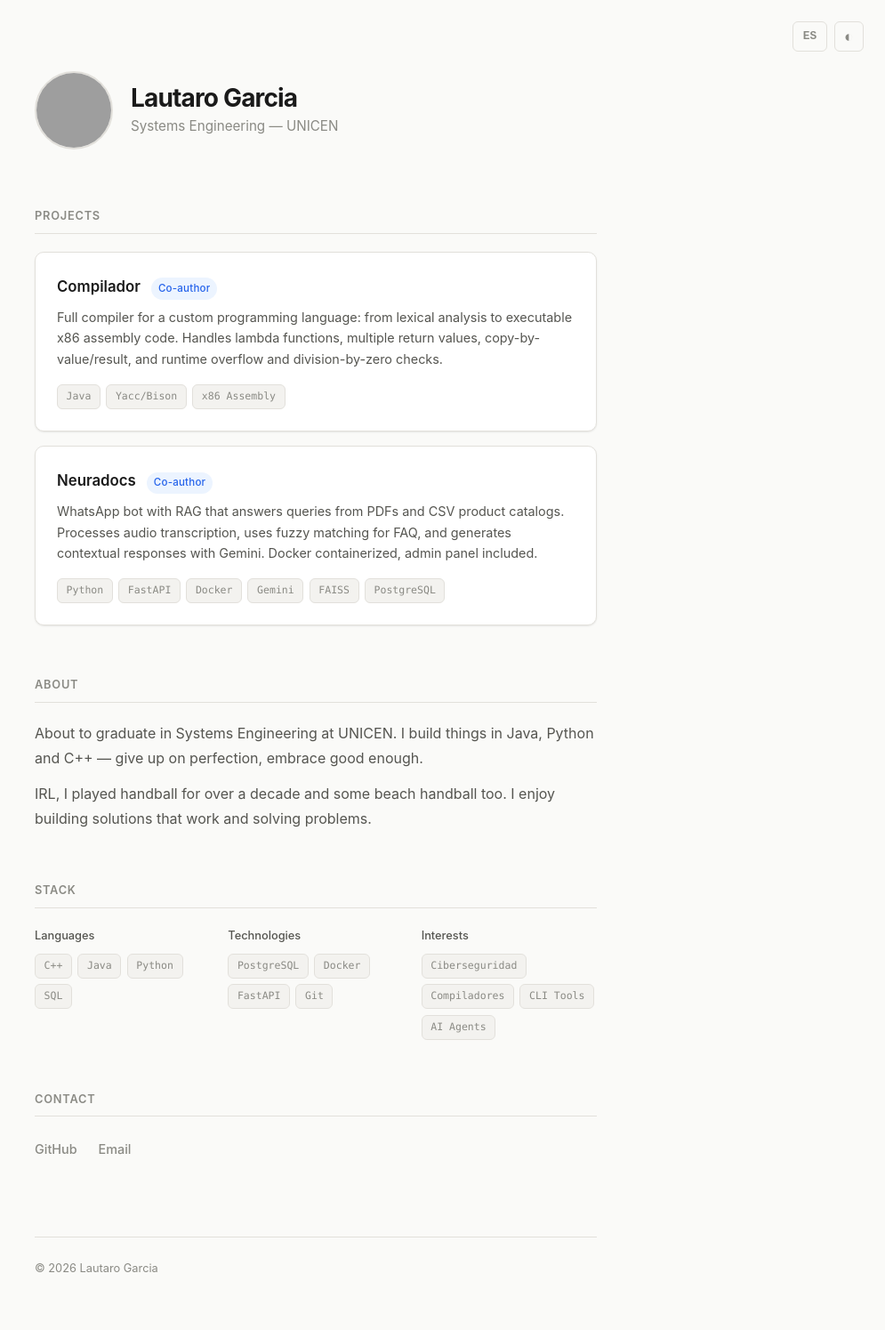
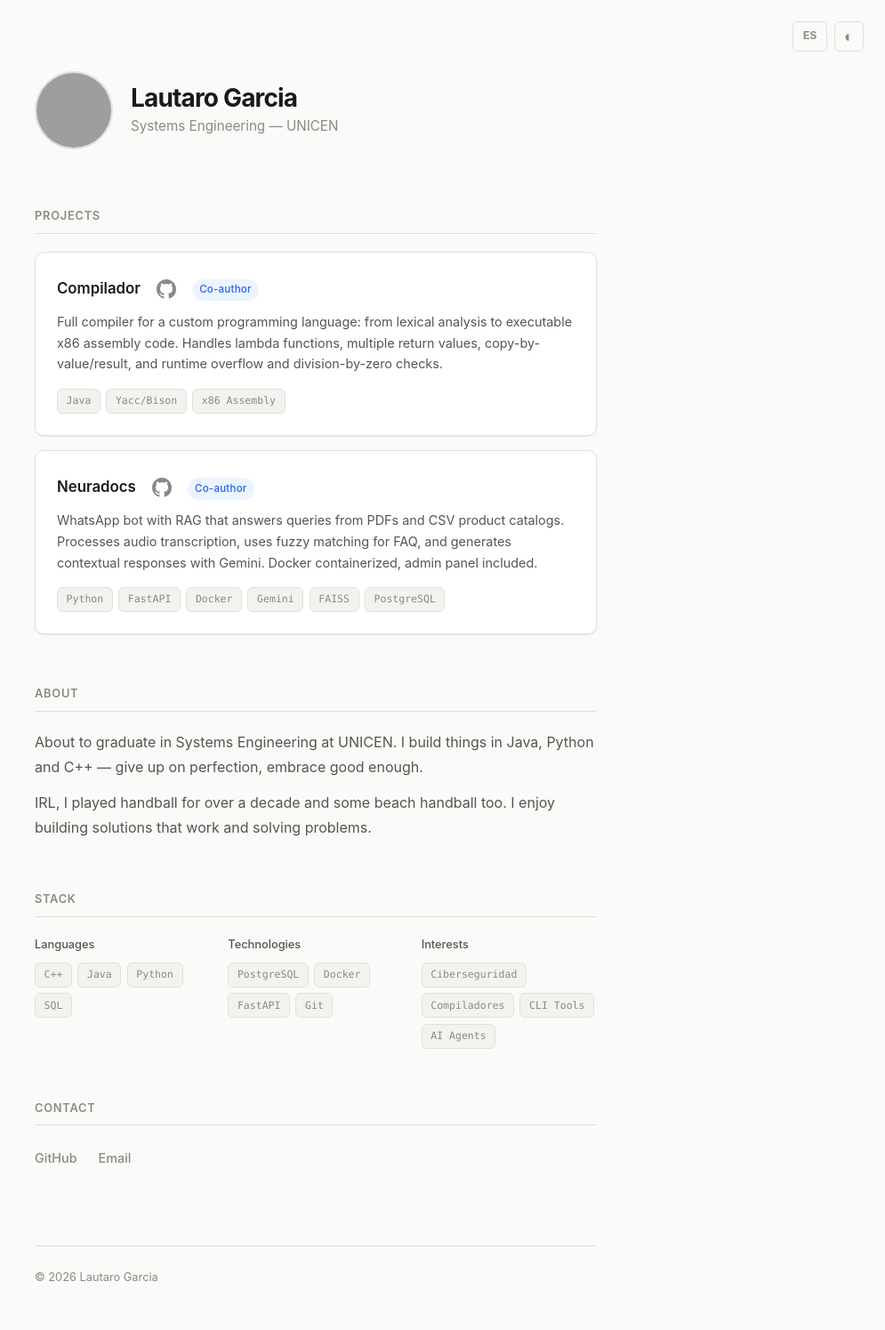
Before and after one commit to LautaroGarciaP/LautaroGarciaP.github.io, a Jekyll site: the page built from index.md, in a window 1280 px wide. Shown: the whole page at 89% size, without its empty margins (285-1280 px from the left). Built offline with Jekyll 4.4.1, drawn with Linux system fonts in a browser that asks for light colours; grey boxes are pictures that could not be loaded.

Commit message:
feat: replace project name link with larger GitHub icon

```diff
--- a/assets/css/main.scss
+++ b/assets/css/main.scss
@@ -266,14 +266,28 @@ h2 {
   font-weight: 600;
 }
 
-.project-header h3 a {
-  color: var(--text);
+.project-github {
+  color: var(--muted);
+  display: inline-flex;
+  align-items: center;
+  justify-content: center;
   text-decoration: none;
-  transition: color 0.2s ease;
+  vertical-align: middle;
+  margin-left: 0.5rem;
+  width: 34px;
+  height: 34px;
+  border-radius: 50%;
+  transition: all 0.2s ease;
 }
 
-.project-header h3 a:hover {
+.project-github:hover {
   color: var(--accent);
+  background: var(--bg-subtle);
+  transform: scale(1.15);
+}
+
+.project-github svg {
+  display: block;
 }
 
 .project-role {
--- a/index.md
+++ b/index.md
@@ -27,7 +27,12 @@ layout: default
       <article class="project-card" data-lang="en">
         <div class="project-header">
           <h3>
-            {% if project.url %}<a href="{{ project.url }}" target="_blank" rel="noopener noreferrer">{{ project.name }}</a>{% else %}{{ project.name }}{% endif %}
+            {{ project.name }}
+            {% if project.url %}
+            <a href="{{ project.url }}" target="_blank" rel="noopener noreferrer" class="project-github" aria-label="GitHub repository">
+              <svg viewBox="0 0 24 24" width="22" height="22" fill="currentColor"><path d="M12 0C5.37 0 0 5.37 0 12c0 5.31 3.435 9.795 8.205 11.385.6.105.825-.255.825-.57 0-.285-.015-1.23-.015-2.235-3.015.555-3.795-.735-4.035-1.41-.135-.345-.72-1.41-1.23-1.695-.42-.225-1.02-.78-.015-.795.945-.015 1.62.87 1.845 1.23 1.08 1.815 2.805 1.305 3.495.99.105-.78.42-1.305.765-1.605-2.67-.3-5.46-1.335-5.46-5.925 0-1.305.465-2.385 1.23-3.225-.12-.3-.54-1.53.12-3.18 0 0 1.005-.315 3.3 1.23.96-.27 1.98-.405 3-.405s2.04.135 3 .405c2.295-1.56 3.3-1.23 3.3-1.23.66 1.65.24 2.88.12 3.18.765.84 1.23 1.905 1.23 3.225 0 4.605-2.805 5.625-5.475 5.925.435.375.81 1.095.81 2.22 0 1.605-.015 2.895-.015 3.3 0 .315.225.69.825.57A12.02 12.02 0 0024 12c0-6.63-5.37-12-12-12z"/></svg>
+            </a>
+            {% endif %}
           </h3>
           {% if project.role %}
           <span class="project-role">{{ project.role }}</span>
@@ -47,7 +52,12 @@ layout: default
       <article class="project-card" data-lang="es" hidden>
         <div class="project-header">
           <h3>
-            {% if project.url %}<a href="{{ project.url }}" target="_blank" rel="noopener noreferrer">{{ project.name }}</a>{% else %}{{ project.name }}{% endif %}
+            {{ project.name }}
+            {% if project.url %}
+            <a href="{{ project.url }}" target="_blank" rel="noopener noreferrer" class="project-github" aria-label="GitHub repository">
+              <svg viewBox="0 0 24 24" width="22" height="22" fill="currentColor"><path d="M12 0C5.37 0 0 5.37 0 12c0 5.31 3.435 9.795 8.205 11.385.6.105.825-.255.825-.57 0-.285-.015-1.23-.015-2.235-3.015.555-3.795-.735-4.035-1.41-.135-.345-.72-1.41-1.23-1.695-.42-.225-1.02-.78-.015-.795.945-.015 1.62.87 1.845 1.23 1.08 1.815 2.805 1.305 3.495.99.105-.78.42-1.305.765-1.605-2.67-.3-5.46-1.335-5.46-5.925 0-1.305.465-2.385 1.23-3.225-.12-.3-.54-1.53.12-3.18 0 0 1.005-.315 3.3 1.23.96-.27 1.98-.405 3-.405s2.04.135 3 .405c2.295-1.56 3.3-1.23 3.3-1.23.66 1.65.24 2.88.12 3.18.765.84 1.23 1.905 1.23 3.225 0 4.605-2.805 5.625-5.475 5.925.435.375.81 1.095.81 2.22 0 1.605-.015 2.895-.015 3.3 0 .315.225.69.825.57A12.02 12.02 0 0024 12c0-6.63-5.37-12-12-12z"/></svg>
+            </a>
+            {% endif %}
           </h3>
           {% if project.role %}
           <span class="project-role">{{ project.role }}</span>
```
